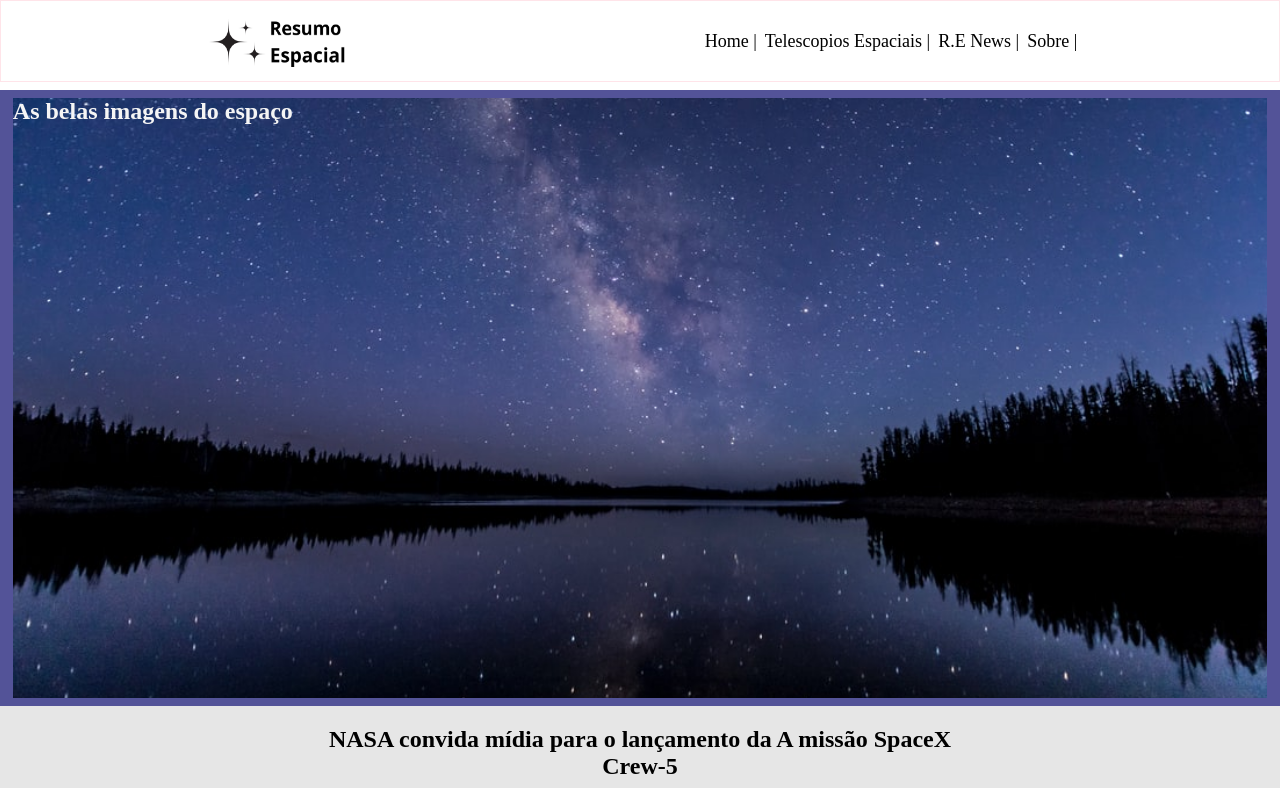
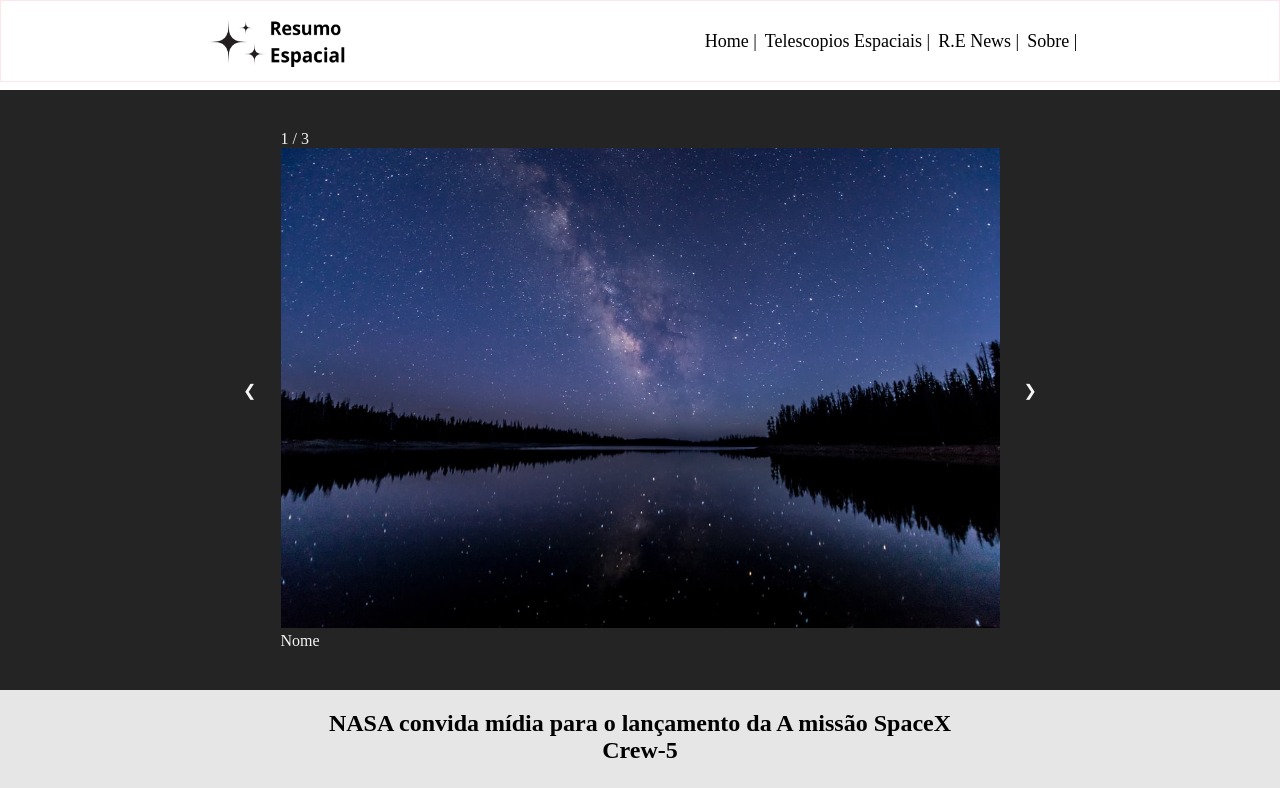
Before and after one commit to matheus1994santos/Resumo-Espacial, a React (Create React App) app: page / in a window 1280 px wide. Shown: the top 788 px of the page. Built offline with nearby package versions, Linux system fonts and the light colour scheme.

Commit message:
V0.1 Iniciando Banner animado

```diff
--- a/src/components/Header/Header.js
+++ b/src/components/Header/Header.js
@@ -1,35 +1,17 @@
 import React from 'react'
+import Banner from './banner/Banner';
 import styles from './Header.module.css'
-import LogoSite from '../../images/LogoSite.png'
+import Marca from './Logo/Marca';
+import Menu from './menu/Menu';
 
 const Header = () => {
   return (
     <section>
       <header>
-        <img src={LogoSite}/>
-        <nav>
-          <a>Home |</a>
-          <a>
-            <label>Telescopios Espaciais |</label>
-            {/* <select>
-              <option value="hubble">Hubble</option>
-              <option value="james webb">James Webb</option>
-              <option value="chandra">Chandra</option>
-              <option value="Kepler">Kepler</option>
-              <option value="Spitzer">Spitzer</option>
-              <option value="Fermi">Fermi</option>
-            </select> */}
-          </a>
-
-          <a>R.E News |</a>
-          <a>Sobre |</a>
-        </nav>
+        <Marca/>
+        <Menu/>
       </header>
-      <div className={styles.Banner}>
-        <div className={styles.ima}>
-            <h1>As belas imagens do espaço</h1>
-        </div>
-      </div>
+      <Banner/>
     </section>
   )
 }
--- a/src/components/Header/Header.module.css
+++ b/src/components/Header/Header.module.css
@@ -32,17 +32,3 @@ section >header > nav{
 section >header > nav > a{
     font-size: 18px;
 }
-
-section > div.Banner{
-    padding: 8px 1%;
-    background-color: rgba(21, 21, 115, 0.733);
-    color: whitesmoke;
-}
-
-section > div.Banner > div.ima{
-    height: 600px;
-    background-image: url('../../images/NightSky.jpeg');
-    background-size: cover;
-    background-position: 50%;
-    background-repeat: no-repeat;
-}
--- /dev/null
+++ b/src/components/Header/Logo/Marca.js
@@ -0,0 +1,10 @@
+import React from 'react'
+import LogoSite from '../../../images/LogoSite.png'
+
+const Marca = () => {
+  return (
+    <img src={LogoSite}/>
+  )
+}
+
+export default Marca
--- /dev/null
+++ b/src/components/Header/banner/Banner.js
@@ -0,0 +1,19 @@
+import React from 'react'
+import styles from './Banner.module.css'
+import NightSky from '../../../images/NightSky.jpeg'
+
+const Banner = () => {
+  return (
+      <div className={styles.Banner}>
+        <a>&#10094;</a>
+        <div className={styles.mySlides}>
+          <div>1 / 3</div>
+          <img src={NightSky}/>
+          <div>Nome</div>
+        </div>
+        <a>&#10095;</a>
+      </div>
+  )
+}
+
+export default Banner;
--- /dev/null
+++ b/src/components/Header/banner/Banner.module.css
@@ -0,0 +1,21 @@
+ div.Banner{
+    display: flex;
+    align-items: center;
+    justify-content: center;
+    gap: 24px;
+    padding: 8px 4%;
+    position: relative;
+    margin: auto;
+    height: 600px;
+    background-color: rgb(36, 36, 36);
+    color: whitesmoke;
+}
+
+div.Banner > div.mySlides{
+
+}
+
+div.Banner > div.mySlides > img{
+    height: 480px;
+    max-width:1000px;
+}
--- /dev/null
+++ b/src/components/Header/menu/Menu.js
@@ -0,0 +1,25 @@
+import React from 'react'
+
+const Menu = () => {
+  return (
+    <nav>
+    <a>Home |</a>
+    <a>
+      <label>Telescopios Espaciais |</label>
+      {/* <select>
+        <option value="hubble">Hubble</option>
+        <option value="james webb">James Webb</option>
+        <option value="chandra">Chandra</option>
+        <option value="Kepler">Kepler</option>
+        <option value="Spitzer">Spitzer</option>
+        <option value="Fermi">Fermi</option>
+      </select> */}
+    </a>
+
+    <a>R.E News |</a>
+    <a>Sobre |</a>
+  </nav>
+  )
+}
+
+export default Menu
```
Also changed, not shown: src/components/Header/Logo/logo.js (deleted, +0 -11 lines).
